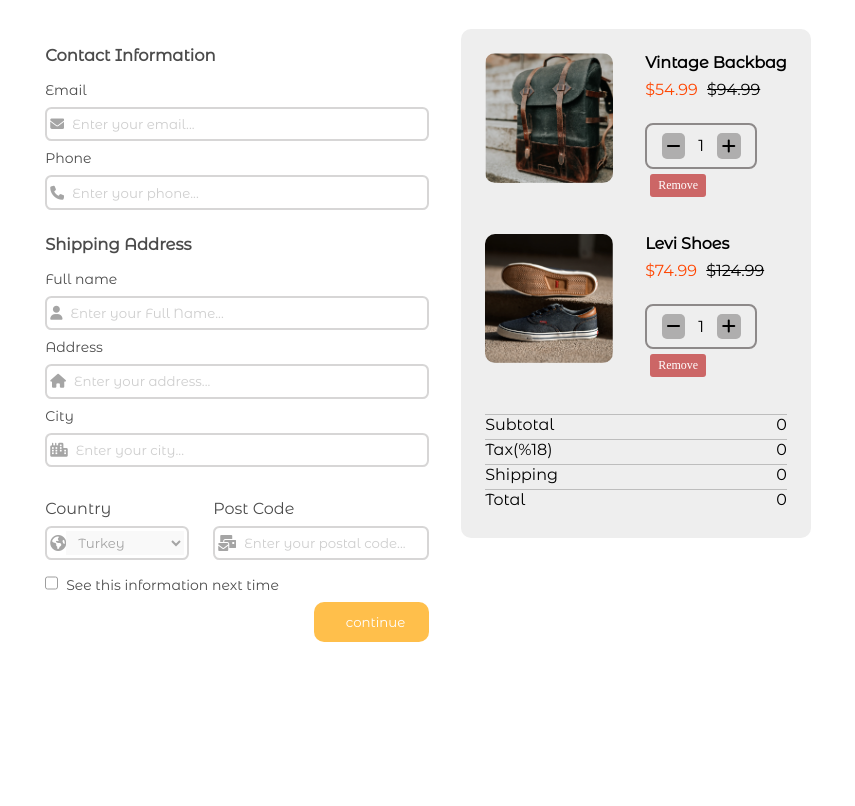
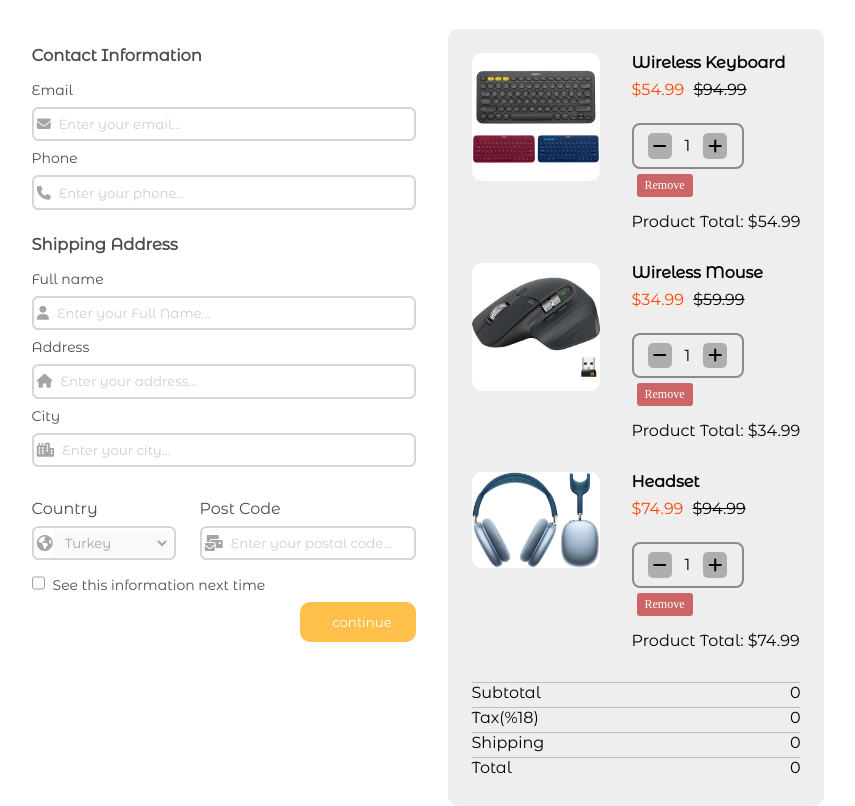
Before and after one commit to UgurcanSARICI/HTML-CSS-JS-CheckoutProject, a plain HTML site: page index.html in a window 1280 px wide. Shown: the part 74-880 px from the top of the page, without its empty margins (228-1083 px from the left). Before the commit the page ends 800 px from the top, so only its background shows below. Drawn offline with Linux system fonts and the light colour scheme.

Commit message:
style changed

```diff
--- a/index.html
+++ b/index.html
@@ -120,14 +120,14 @@
       <div class="shopping-box">
         <div class="products">
           <div class="product">
-            <img src="./images/photo1.png" alt="bag" />
+            <img src="./images/keyboard.jpeg" alt="keyboard" />
 
-            <div class="price">
-              <h4>Vintage Backbag</h4>
+            <div class="product-info">
+              <h4>Wireless Keyboard</h4>
               <div class="product-price">
                 <p class="dollar">
-                  <span class="first-price">$54.99</span>
-                  <span class="second-price">$94.99</span>
+                  <span class="first-price">54.99</span>
+                  <span class="second-price">94.99</span>
                 </p>
               </div>
               <div class="product-amount">
@@ -138,17 +138,18 @@
               <div class="product-removal">
                 <button class="remove-product">Remove</button>
               </div>
+              <div class="product-line-price">54.99</div>
             </div>
           </div>
           <div class="product">
-            <img src="./images/photo2.png" alt="bag" />
+            <img src="./images/mouse.jpeg" alt="mouse" />
 
-            <div class="price">
-              <h4>Levi Shoes</h4>
+            <div class="product-info">
+              <h4>Wireless Mouse</h4>
               <div class="product-price">
                 <p class="dollar">
-                  <span class="first-price">$74.99</span>
-                  <span class="second-price">$124.99</span>
+                  <span class="first-price">34.99</span>
+                  <span class="second-price">59.99</span>
                 </p>
               </div>
               <div class="product-amount">
@@ -159,6 +160,29 @@
               <div class="product-removal">
                 <button class="remove-product">Remove</button>
               </div>
+              <div class="product-line-price">34.99</div>
+            </div>
+          </div>
+          <div class="product">
+            <img src="./images/headset.jpeg" alt="headset" />
+
+            <div class="product-info">
+              <h4>Headset</h4>
+              <div class="product-price">
+                <p class="dollar">
+                  <span class="first-price">74.99</span>
+                  <span class="second-price">94.99</span>
+                </p>
+              </div>
+              <div class="product-amount">
+                <i class="fa-solid fa-minus"></i>
+                <p class="piece">1</p>
+                <i class="fa-solid fa-plus"></i>
+              </div>
+              <div class="product-removal">
+                <button class="remove-product">Remove</button>
+              </div>
+              <div class="product-line-price">74.99</div>
             </div>
           </div>
         </div>
--- a/style.css
+++ b/style.css
@@ -125,7 +125,7 @@ h3 {
   width: 100%;
   max-width: 8rem;
 }
-.price {
+.product-info {
   display: flex;
   flex-direction: column;
   width: 100%;
@@ -160,6 +160,9 @@ h3 {
 .product-amount i:hover {
   cursor: pointer;
 }
+.product-price span::before {
+  content: "$";
+}
 .remove-product {
   border: 0;
   padding: 4px 8px;
@@ -174,6 +177,16 @@ h3 {
 .remove-product:hover {
   background-color: #a44;
   cursor: pointer;
+}
+.product-line-price {
+  float: left;
+  clear: left;
+  width: auto;
+  margin-top: 10px;
+}
+
+.product-line-price:before {
+  content: "Product Total: $";
 }
 
 .buy-detail {
```
Also changed, not shown: images/headset.jpeg (added), images/keyboard.jpeg (added), images/mouse.jpeg (added), images/photo1.png (deleted), images/photo2.png (deleted).
